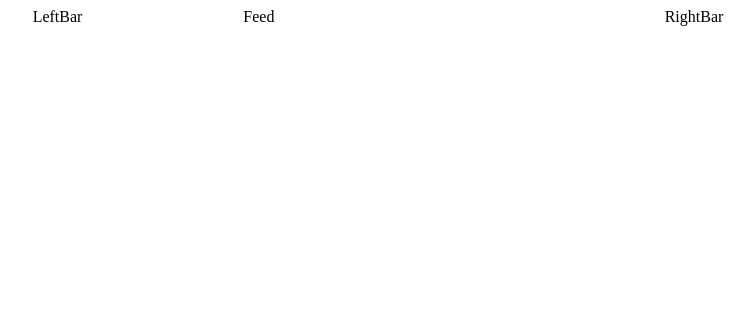
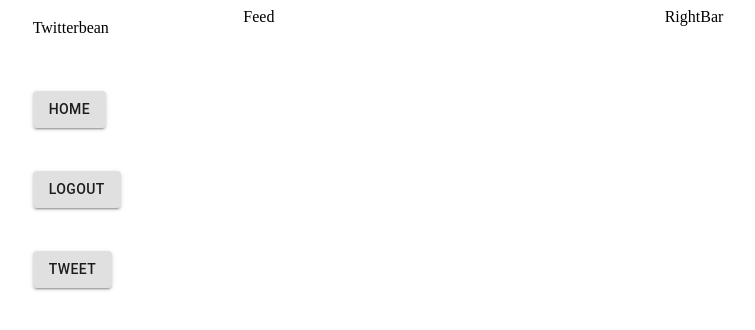
Before and after one commit to MintbeanHackathons/2021-05-07-social-media-site-hackathon, a React (Vite) app in the folder packages/frontend/: page / in a window 1280 px wide. Shown: the top 330 px of the page, without its empty margins (186-941 px from the left). Built offline with nearby package versions, Linux system fonts and the light colour scheme.

Commit message:
Added leftbar buttons.

```diff
--- a/packages/frontend/src/App.jsx
+++ b/packages/frontend/src/App.jsx
@@ -7,7 +7,6 @@ import LeftBar from "./layout/LeftBar";
 import RightBar from "./layout/RightBar";
 
 import LoginPage from "./auth/LoginPage";
-import ProfilePage from "./auth/ProfilePage";
 import LogoutPage from "./auth/LogoutPage";
 import FeedPage from "./feed/FeedPage";
 import NotFoundPage from "./layout/NotFoundPage";
@@ -29,9 +28,6 @@ export default function App() {
               <Route path="/auth/logout">
                 <LogoutPage />
               </Route>
-              <Route path="/auth/profile">
-                <ProfilePage />
-              </Route>
               <Route component={NotFoundPage} />
             </Switch>
           </MainBar>
--- a/packages/frontend/src/auth/ProfilePage.jsx
+++ /dev/null
@@ -1,5 +0,0 @@
-import React from "react";
-
-export default function ProfilePage() {
-  return <div>TODO: ProfilePage</div>;
-}
--- a/packages/frontend/src/layout/LeftBar.jsx
+++ b/packages/frontend/src/layout/LeftBar.jsx
@@ -1,6 +1,37 @@
 import Grid from "@material-ui/core/Grid";
 import React from "react";
 import { makeStyles } from "@material-ui/core/styles";
+import { Button, Box } from "@material-ui/core";
+import { Link } from "react-router-dom";
+
+const useStyles = makeStyles({
+  navItemLink: {
+    textDecoration: "none",
+  },
+});
+
+const NavRow = ({ children }) => (
+  <Grid item xs={12}>
+    <Box height="40px" lineHeight="40px" paddingBottom="40px">
+      {children}
+    </Box>
+  </Grid>
+);
+
+const NavButton = ({ children }) => (
+  <Button variant="contained">{children}</Button>
+);
+
+const NavItem = ({ children, to }) => {
+  const classes = useStyles();
+  return (
+    <NavRow>
+      <Link to={to} className={classes.navItemLink}>
+        <NavButton>{children}</NavButton>
+      </Link>
+    </NavRow>
+  );
+};
 
 export default function LeftBar() {
   return (
@@ -8,7 +39,14 @@ export default function LeftBar() {
       <Grid container>
         <Grid item xs={6} /> {/* Leave half the column */}
         <Grid item xs={6}>
-          LeftBar
+          <Grid container>
+            <NavRow>Twitterbean</NavRow>
+            <NavItem to="/">Home</NavItem>
+            <NavItem to="/auth/logout">Logout</NavItem>
+            <NavRow>
+              <NavButton>Tweet</NavButton>
+            </NavRow>
+          </Grid>
         </Grid>
       </Grid>
     </Grid>
```
